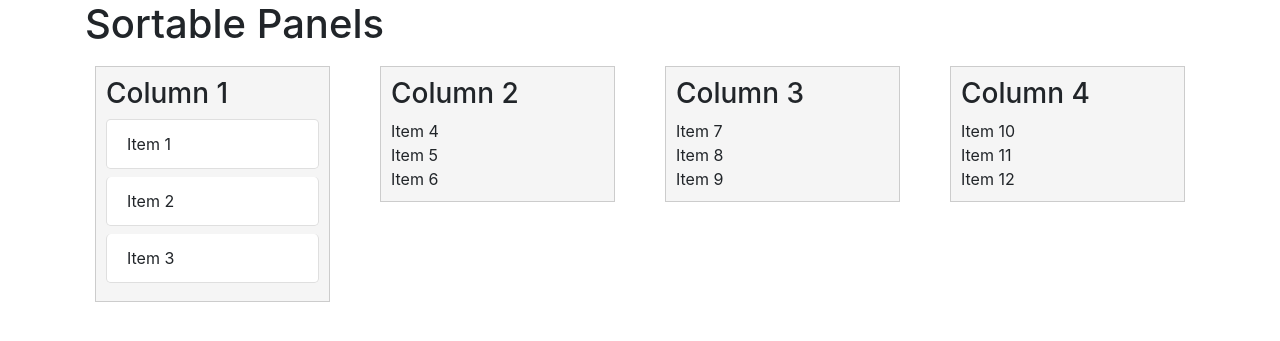
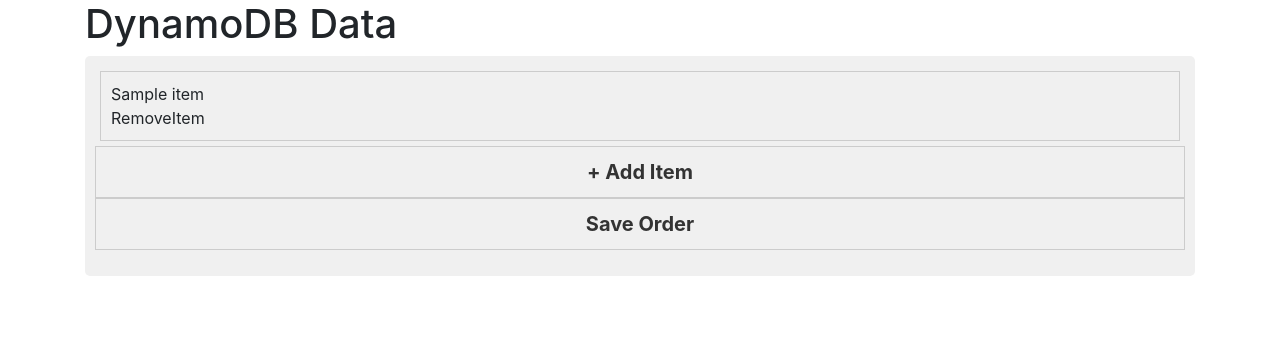
Before and after one commit to samrobley/flask_on_aws_ecs, a Flask app: template templates/index.html in a window 1280 px wide. Shown: the top 341 px of the page. Run offline with Flask 3, Linux system fonts and the light colour scheme; the template is opened without the code that fills it: most values are stand-ins (such as "Sample title", 1, 10 or a date in 2020); some libraries are stand-ins or nearby versions.

Commit message:
iterating through some design ideas

```diff
--- a/app.py
+++ b/app.py
@@ -1,10 +1,86 @@
-from flask import Flask, render_template
+from flask import Flask, render_template, request, jsonify
+import os
+# connect to the database
+import boto3
+from boto3.dynamodb.conditions import Key, Attr
+from botocore.exceptions import ClientError
+import json
+import decimal
+
+import database
+import list
+
+dynamodb = None
+
+def connect():
+    database.create_table()
+    return database.connect_table()
 
 app = Flask(__name__)
 
-@app.route("/")
+@app.route("/", methods=['GET', 'POST'])
 def index():
-    return render_template('index.html')
+    global dynamodb
+    if request.method == 'POST':
+        print(request.form)
+        #database.add_record()
+        return render_template('index.html')
+
+    if request.method == 'GET':
+        # Query DynamoDB and retrieve data
+        dynamodb = connect()
+        table_name = 'todo_list'
+        print(f'Querying table {table_name} for all records')
+
+        response = dynamodb.scan(TableName=table_name)
+
+        print(f'Response from dynamodb: {response}')
+
+        items = response.get('Items', [])
+        # Create a list to store the data to pass to the template
+        data_to_pass = []
+
+        # response.get shape is:
+        # {'Items': [{'list_id': '1', 'item_id': 'item-1', 'item_data': 'New Item', 'item_order': Decimal('1')}, {'list_id': '1', 'item_id': 'item-2', 'item_data': '+ Add Item', 'item_order': Decimal('2')}, {'list_id': '1', 'item_id': 'item-3', 'item_data': 'Save Order', 'item_order': Decimal('3')}], 'Count': 3, 'ScannedCount': 3, 'ResponseMetadata': {'RequestId': 'cf3087b7-2388-4943-a8f0-37d234f3301b', 'HTTPStatusCode': 200, 'HTTPHeaders': {'date': 'Sat, 21 Oct 2023 22:19:18 GMT', 'x-amzn-requestid': 'cf3087b7-2388-4943-a8f0-37d234f3301b', 'content-type': 'application/x-amz-json-1.0', 'x-amz-crc32': '1253999157', 'content-length': '339', 'server': 'Jetty(11.0.11)'}, 'RetryAttempts': 0}}
+
+        # Loop through the items and add them to the data_to_pass list
+
+        for item in items:
+            print(item)
+
+            list_id = None
+            item_id = item['item_id']
+            item_order = str(item['item_order'])
+
+            # get item_data from this item {'list_id': '1', 'item_id': 'item-6', 'item_data': 'Save Order', 'item_order': Decimal('6')}
+            item_data = str(item['item_data'])
+            print(f'Item data is: {item_data}')
+            data_to_pass.append([list_id, item_id, item_data, item_order])
+
+        print(f'Data to pass is: {data_to_pass}')
+
+        return render_template('index.html', data=data_to_pass)
+
+@app.route("/save-order", methods=['POST'])
+def save_order():
+    # Get the data from the request
+    # print it to console
+    data = request.get_json()
+    print("printing data")
+    print(data)
+    response = {'message': 'Order saved successfully'}
+    print("printing data finished")
+
+    # example data: [{'id': 'item-1', 'text': 'New Item'}, {'id': 'item-2', 'text': 'New Item'}, {'id': 'item-3', 'text': 'New Item stuff'}, {'id': 'item-4', 'text': '+ Add Item'}, {'id': 'item-5', 'text': 'Save Order'}]
+
+    # save this data to dynamodb using a foreach and the database.add_record(table,data) function
+
+    for item in data:
+        print(item)
+        database.add_record(dynamodb, item)
+
+
+    return jsonify(response)
 
 if __name__ == "__main__":
     # you need host='0.0.0.0' to run on docker container
--- /dev/null
+++ b/static/script.js
@@ -0,0 +1,95 @@
+$(document).ready(function() {
+    let sortableList = $("#sortable");
+
+    // Function to update the IDs based on list order
+    function updateListOrder() {
+        // Select all list items in the sortable list
+        const listItems = sortableList.find('li');
+
+        // Iterate through the list items and update their IDs
+        listItems.each(function(index) {
+            $(this).attr('id', 'item-' + (index + 1));
+        });
+    }
+
+    let itemOrder = [];
+
+    // Initialize the sortable functionality
+    sortableList.sortable({
+        update: function(event, ui) {
+            // Update the item order array when the list is sorted
+            updateListOrder()
+        }
+    });
+
+    // Handle saving the order
+    $("#save-button").click(function() {
+        console.log("Item Order:", itemOrder);
+        returnData = readListItems();
+        // Send a POST request to your server with the item order data
+        fetch('/save-order', {
+            method: 'POST',
+            headers: {
+                'Content-Type': 'application/json'
+            },
+            body: JSON.stringify(returnData)
+        })
+        .then(response => {
+            if (response.ok) {
+                // Handle successful response from the server
+                console.log('Order saved successfully.');
+            } else {
+                // Handle error response from the server
+                console.error('Failed to save order.');
+            }
+        })
+        .catch(error => {
+            // Handle network or other errors
+            console.error('Error:', error);
+        });
+    });
+
+    // Function to add a new item
+    function addNewItem() {
+        const addButton = document.querySelector(".add-button");
+        const list = document.querySelector("#sortable");
+
+        const newItem = document.createElement("li");
+        newItem.textContent = "New Item";
+        newItem.classList.add(
+            "ui-sortable-handle", // For sorting
+            "panel-item",
+            "list-group-item",
+            "d-flex",
+            "justify-content-between",
+            "lh-condensed",
+            "rounded-lg",
+            "my-2"
+        );
+        newItem.setAttribute("onClick", "editItem(this)");
+
+        newItem.id = "item-" + (list.children.length + 1);
+        list.insertBefore(newItem, addButton);
+        updateListOrder();
+    }
+
+    // Attach a click event to the "Add Item" button
+    document.querySelector(".add-button").addEventListener("click", function() {
+        addNewItem();
+    });
+
+    updateListOrder(); // Call to initially set the IDs
+});
+
+function readListItems() {
+    var listItems = document.querySelectorAll('ul li'); // Select all <li> elements inside the <ul>
+    var itemList = [];
+
+    listItems.forEach(function(item) {
+        var id = item.id;
+        var text = item.textContent;
+        itemList.push({ id, text });
+    });
+
+    return itemList;
+}
--- a/templates/index.html
+++ b/templates/index.html
@@ -11,75 +11,78 @@
             padding: 10px;
             background-color: #f5f5f5;
         }
+        .sortable-container {
+            background-color: #f0f0f0; /* Light grey background color */
+            padding: 10px;
+            border-radius: 5px;
+        }
+        .sortable-list {
+            list-style-type: none;
+            padding: 0;
+        }
+        .sortable-list li {
+            padding: 10px;
+            border: 1px solid #ccc;
+            margin: 5px;
+            cursor: grab;
+        }
+
+        /* Style the add button */
+        .add-button {
+            cursor: pointer;
+            text-align: center;
+            border: 1px solid #ccc;
+            padding: 10px;
+            background-color: #f0f0f0; /* Light grey background */
+            color: #333;
+            font-weight: bold;
+            font-size: 20px;
+            user-select: none; /* Prevent text selection */
+        }
     </style>
 </head>
 <body>
-
-<div class="container">
-    <h1>Sortable Panels</h1>
-    <div class="row">
-        <div class="col-md-3">
-            <div class="panel" id="sortable1">
-                <h3>Column 1</h3>
-                <div class="sortable-panel">
-                    <div
-                        class="
-                            panel-item
-                            list-group-item
-                            d-flex justify-content-between
-                            lh-condensed
-                            rounded-lg
-                            my-2
-                            ">Item 1</div>
-                    <div class="panel-item list-group-item d-flex justify-content-between lh-condensed
-                    rounded-lg
-                    my-2">Item 2</div>
-                    <div class="panel-item list-group-item d-flex justify-content-between lh-condensed
-                    rounded-lg
-                    my-2">Item 3</div>
-                </div>
-            </div>
-        </div>
-        <div class="col-md-3">
-            <div class="panel" id="sortable2">
-                <h3>Column 2</h3>
-                <div class="sortable-panel">
-                    <div class="panel-item">Item 4</div>
-                    <div class="panel-item">Item 5</div>
-                    <div class="panel-item">Item 6</div>
-                </div>
-            </div>
-        </div>
-        <div class="col-md-3">
-            <div class="panel" id="sortable3">
-                <h3>Column 3</h3>
-                <div class="sortable-panel">
-                    <div class="panel-item">Item 7</div>
-                    <div class="panel-item">Item 8</div>
-                    <div class="panel-item">Item 9</div>
-                </div>
-            </div>
-        </div>
-        <div class="col-md-3">
-            <div class="panel" id="sortable4">
-                <h3>Column 4</h3>
-                <div class="sortable-panel">
-                    <div class="panel-item">Item 10</div>
-                    <div class="panel-item">Item 11</div>
-                    <div class="panel-item">Item 12</div>
-                </div>
-            </div>
+    <div class="container">
+        <h1>DynamoDB Data</h1>
+        <div class="sortable-container">
+            <ul class="sortable-list" id="sortable">
+                {% for item in data %}
+                    <li class="ui-sortable-handle" id="{{ item[1]}}">
+                        <div>{{ item[2] }}</div>
+                        <div>RemoveItem</div>
+                    </li>
+                    <!-- Add more attributes as needed -->
+                {% endfor %}
+                <div class=add-button>+ Add Item</div>
+                <!--save button-->
+                <div class="add-button" id="save-button">Save Order</div>
+            </ul>
         </div>
     </div>
-</div>
+
+    <script>
+        function editItem(item) {
+            const text = item.textContent.trim();
+            const input = document.createElement('input');
+            input.value = text;
+            item.textContent = '';
+            item.appendChild(input);
+
+            input.addEventListener('blur', function() {
+                item.textContent = input.value;
+            });
+            input.addEventListener('keydown', function(event) {
+                if (event.key === 'Enter') {
+                    stopEditing();
+                }
+            });
+            input.focus();
+        }
+    </script>
 
 <script src="https://code.jquery.com/jquery-3.5.1.min.js"></script>
 <script src="https://code.jquery.com/ui/1.12.1/jquery-ui.js"></script>
-<script>
-    $(document).ready(function() {
-        $(".sortable-panel").sortable();
-    });
-</script>
+<script src="{{ url_for('static', filename='script.js')}}"></script>
 
 </body>
 </html>
```
Also changed, not shown: database.py (added, +94 -0 lines), list.py (added, +19 -0 lines).
